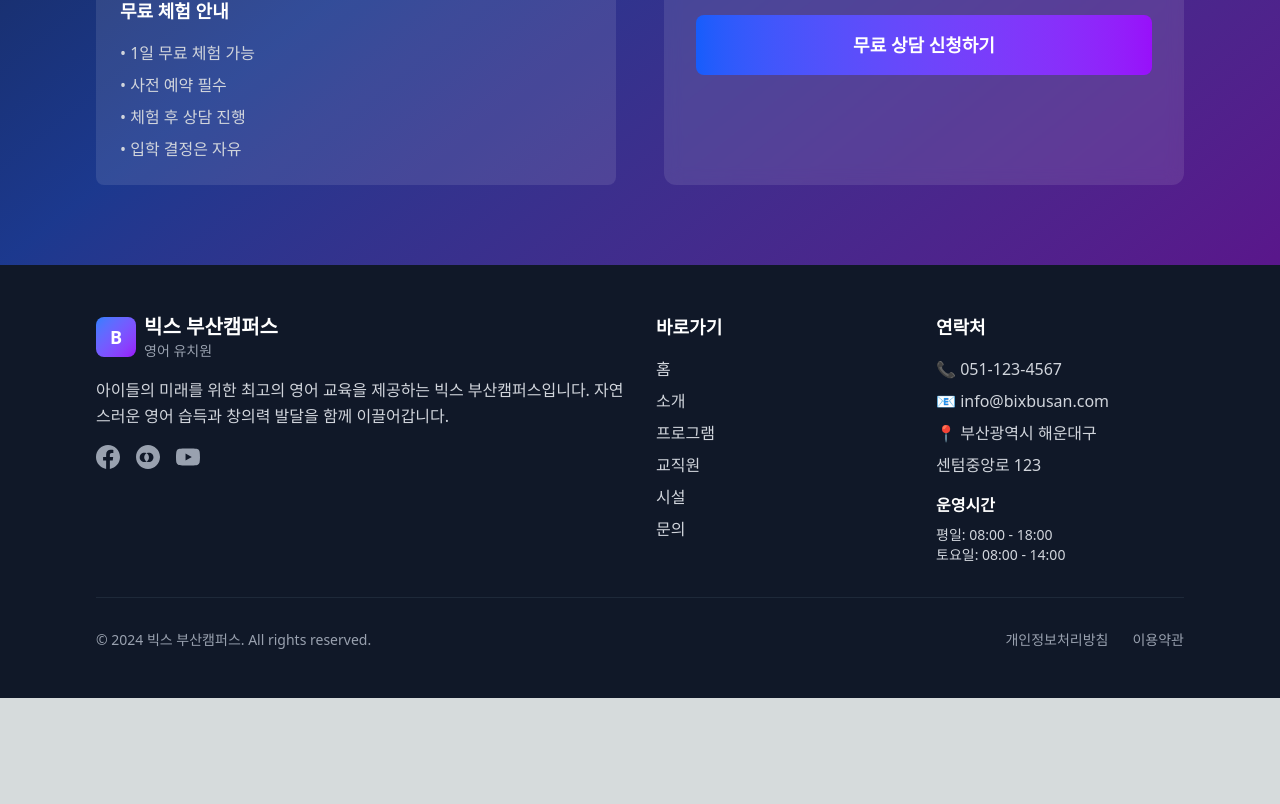
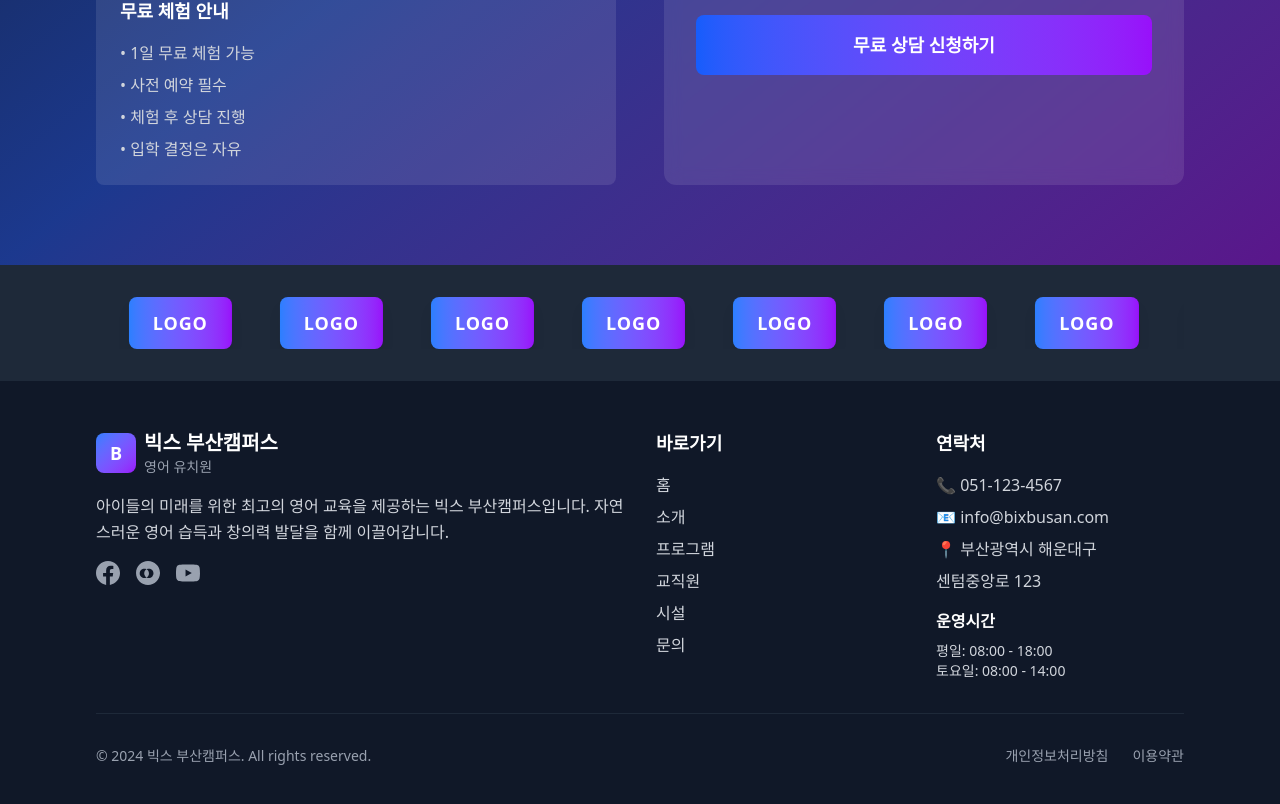
Before and after one commit to jukangpark/vix-academy, a Next.js app: page / in a window 1280 px wide. Shown: the part 5970-6774 px from the top of the page. Before the commit the page ends 6668 px from the top, so only its background shows below. Built offline with nearby package versions, Linux system fonts and the light colour scheme; no server answers.

Commit message:
feat: PartnerLogoSlider.tsx 컴포넌트 추가
- hover 시 애니메이션 중지
- 예시 로고 사용

```diff
--- a/src/app/globals.css
+++ b/src/app/globals.css
@@ -94,3 +94,32 @@ html {
   -webkit-text-fill-color: transparent;
   background-clip: text;
 }
+
+/* Partner logos slider animation */
+@keyframes scroll-left {
+  0% {
+    transform: translateX(0);
+  }
+  100% {
+    transform: translateX(-50%);
+  }
+}
+
+@keyframes scroll-right {
+  0% {
+    transform: translateX(-50%);
+  }
+  100% {
+    transform: translateX(0);
+  }
+}
+
+.animate-scroll-left {
+  animation: scroll-left 60s linear infinite;
+  animation-play-state: running;
+}
+
+.animate-scroll-right {
+  animation: scroll-right 60s linear infinite;
+  animation-play-state: running;
+}
--- a/src/components/Footer.tsx
+++ b/src/components/Footer.tsx
@@ -1,8 +1,10 @@
 import Link from "next/link";
+import PartnerLogosSlider from "./PartnerLogosSlider";
 
 const Footer = () => {
   return (
     <footer className="bg-gray-900 text-white">
+      <PartnerLogosSlider />
       <div className="max-w-6xl mx-auto px-4 sm:px-6 lg:px-8 py-12">
         <div className="grid grid-cols-1 md:grid-cols-4 gap-8">
           {/* Logo and Description */}
--- /dev/null
+++ b/src/components/PartnerLogosSlider.tsx
@@ -0,0 +1,91 @@
+"use client";
+
+import { useState } from "react";
+
+const PartnerLogosSlider = () => {
+  const [isPaused, setIsPaused] = useState(false);
+
+  // VIXS 로고들을 여러 개 생성
+  const partnerLogos = Array.from({ length: 12 }, (_, index) => ({
+    id: index,
+    name: `LOGO ${index + 1}`,
+    text: "LOGO",
+  }));
+
+  // 마우스 호버 시 애니메이션 정지/재시작
+  const handleMouseEnter = () => {
+    setIsPaused(true);
+  };
+
+  const handleMouseLeave = () => {
+    setIsPaused(false);
+  };
+
+  // 애니메이션 클래스 동적 생성
+  const getAnimationClass = (direction: "left" | "right") => {
+    return direction === "left"
+      ? "animate-scroll-left"
+      : "animate-scroll-right";
+  };
+
+  return (
+    <div className="w-full overflow-hidden bg-gray-800 py-8">
+      <div className="max-w-6xl mx-auto px-4 sm:px-6 lg:px-8">
+        <div className="space-y-8">
+          {/* 두 번째 줄 - 오른쪽에서 왼쪽으로 */}
+          <div
+            className="relative overflow-hidden"
+            onMouseEnter={handleMouseEnter}
+            onMouseLeave={handleMouseLeave}
+          >
+            <div
+              className={`flex space-x-12 items-center ${getAnimationClass(
+                "right"
+              )}`}
+              style={{
+                width: "max-content",
+                animationPlayState: isPaused ? "paused" : "running",
+              }}
+            >
+              {/* 첫 번째 세트 */}
+              {partnerLogos.map((logo) => (
+                <div
+                  key={`right-${logo.id}`}
+                  className="flex-shrink-0 bg-gradient-to-r from-blue-500 to-purple-600 rounded-lg px-6 py-3 shadow-lg hover:shadow-xl transition-all duration-300 hover:scale-105"
+                >
+                  <span className="text-white font-bold text-lg tracking-wider">
+                    {logo.text}
+                  </span>
+                </div>
+              ))}
+              {/* 두 번째 세트 (무한 루프용) */}
+              {partnerLogos.map((logo) => (
+                <div
+                  key={`right-duplicate-${logo.id}`}
+                  className="flex-shrink-0 bg-gradient-to-r from-blue-500 to-purple-600 rounded-lg px-6 py-3 shadow-lg hover:shadow-xl transition-all duration-300 hover:scale-105"
+                >
+                  <span className="text-white font-bold text-lg tracking-wider">
+                    {logo.text}
+                  </span>
+                </div>
+              ))}
+              {/* 세 번째 세트 (더 부드러운 무한 루프용) */}
+              {partnerLogos.map((logo) => (
+                <div
+                  key={`right-triplicate-${logo.id}`}
+                  className="flex-shrink-0 bg-gradient-to-r from-blue-500 to-purple-600 rounded-lg px-6 py-3 shadow-lg hover:shadow-xl transition-all duration-300 hover:scale-105"
+                >
+                  <span className="text-white font-bold text-lg tracking-wider">
+                    {logo.text}
+                  </span>
+                </div>
+              ))}
+            </div>
+          </div>
+        </div>
+      </div>
+    </div>
+  );
+};
+
+export default PartnerLogosSlider;
```
